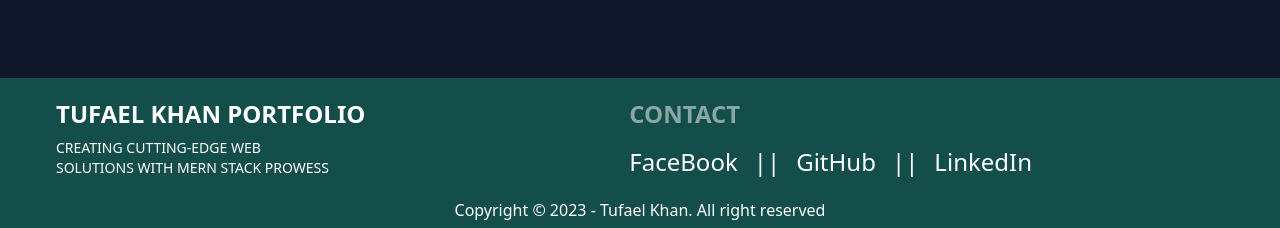
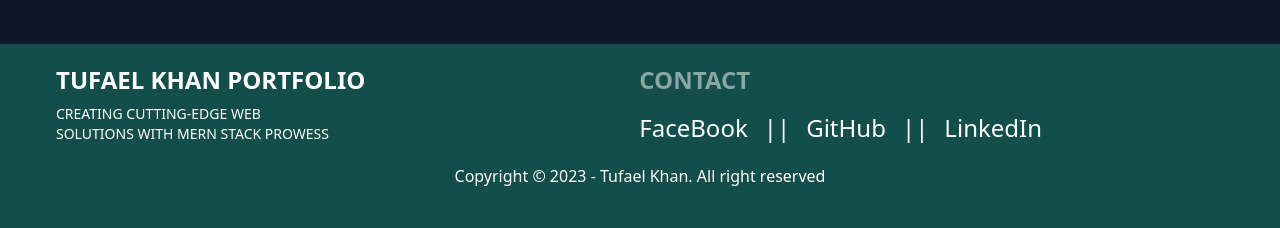
Before and after one commit to tufaelkhan/tufael-portfolio, a React (Vite) app: page / in a window 1280 px wide. Shown: the part 1651-1879 px from the top of the page. Built offline with nearby package versions, Linux system fonts and the light colour scheme.

Commit message:
fixed img

```diff
--- a/src/components/Home/Home/Banner.jsx
+++ b/src/components/Home/Home/Banner.jsx
@@ -10,7 +10,7 @@ const Banner = () => {
         <div className="hero mb-10">
         <div className="hero-content flex-col lg:flex-row-reverse">
             <Zoom>
-          <img src={myImage} className="max-w-sm rounded-lg shadow-2xl" />
+          <img src={myImage} className="max-w-sm rounded-lg shadow-2xl pr-10" />
             </Zoom>
           <div>
             <Fade>
--- a/src/components/Shared/Footer.jsx
+++ b/src/components/Shared/Footer.jsx
@@ -9,7 +9,7 @@ const Footer = () => {
     </div>
     <p className='uppercase pl-14 text-white text-1xl'>Creating Cutting-Edge Web <br /> Solutions with MERN Stack Prowess</p>
   </div>
-  <div className="text-2xl">
+  <div className="text-2xl pl-5">
     <span className="footer-title text-white">contact</span>
     <div className="grid grid-flow-col gap-4 text-white">
         <a href="https://www.facebook.com/" target="blank">FaceBook</a> ||
```
